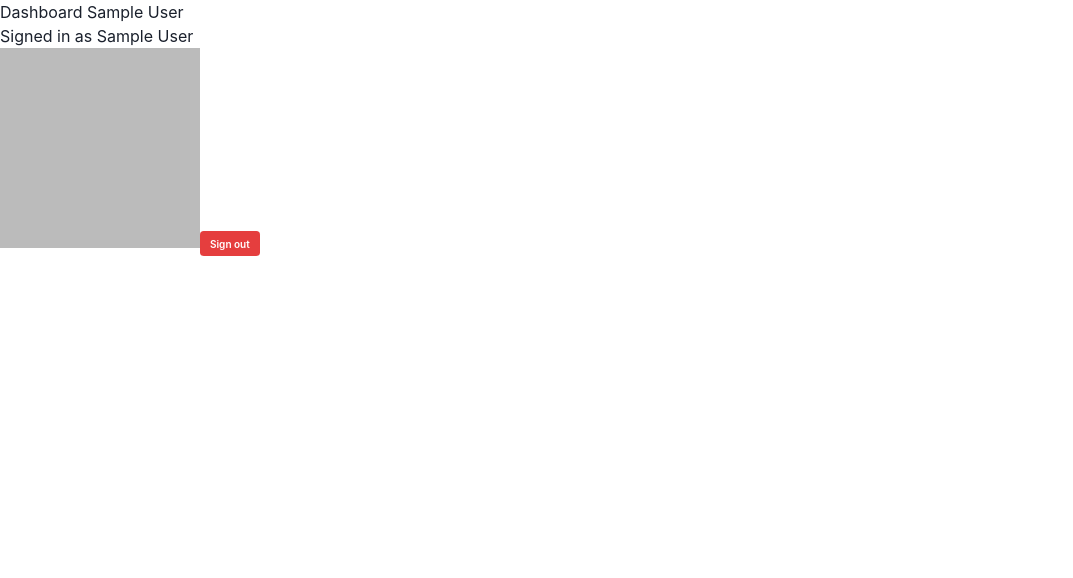
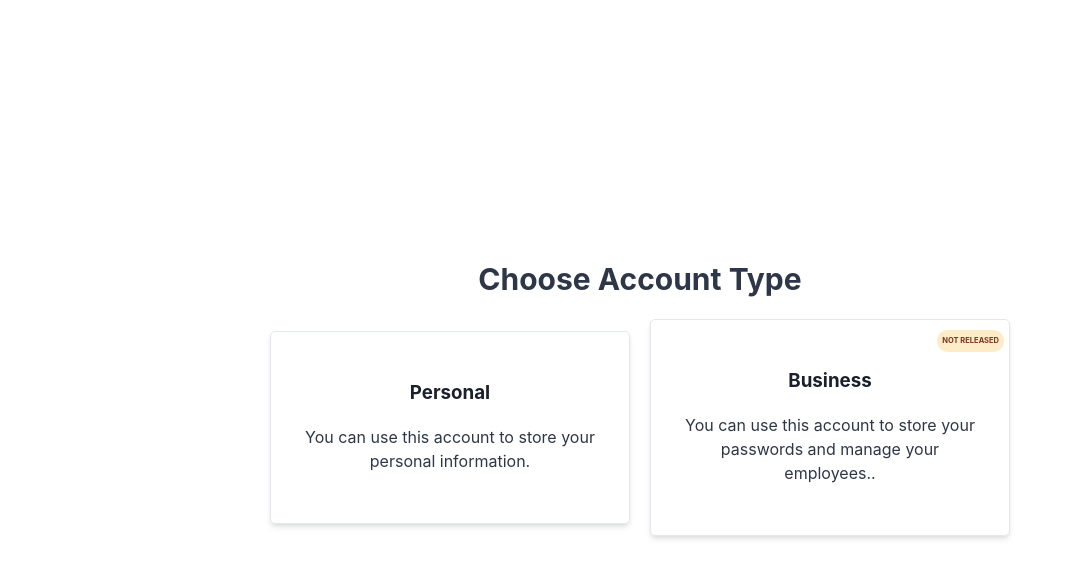
Before and after one commit to adarshaacharya/PassMan, a Next.js app: page /dashboard in a window 1280 px wide. Shown: the top 578 px of the page, without its empty margins (0-1073 px from the left). Built offline with nearby package versions, Linux system fonts and the light colour scheme; no server answers; sample sign-in values are in the browser's storage.

Commit message:
feat: add dashboard page to elect types of credentials

```diff
--- a/package.json
+++ b/package.json
@@ -29,7 +29,7 @@
     ]
   },
   "dependencies": {
-    "@chakra-ui/react": "2.0.2",
+    "@chakra-ui/react": "2.1.2",
     "@emotion/react": "^11",
     "@emotion/styled": "^11",
     "@next-auth/prisma-adapter": "1.0.3",
--- a/src/pages/dashboard/index.tsx
+++ b/src/pages/dashboard/index.tsx
@@ -1,21 +1,89 @@
-import { Button } from '@chakra-ui/react';
+import { Badge, Box, Heading, HStack, Stack, Text } from '@chakra-ui/react';
 import { GetServerSidePropsContext } from 'next';
-import { getSession, signOut, useSession } from 'next-auth/react';
-import Image from 'next/image';
+import { getSession } from 'next-auth/react';
+
+type Props = {
+  title: string;
+  description: string;
+  isSupported?: boolean;
+};
+
+function AccountSelectBox({
+  title,
+  description,
+  isSupported = true,
+  ...rest
+}: Props) {
+  return (
+    <Box
+      maxW="xl"
+      borderWidth="1px"
+      borderRadius="lg"
+      borderColor="gray.200"
+      px="12"
+      py="20"
+      shadow="md"
+      textAlign="center"
+      cursor="pointer"
+      position="relative"
+      _hover={{
+        borderColor: 'primary.300',
+        backgroundColor: 'primary.50',
+      }}
+      {...rest}
+    >
+      {!isSupported && (
+        <Badge
+          borderRadius="full"
+          colorScheme="orange"
+          p="2"
+          alignSelf="center"
+          position="absolute"
+          top="4"
+          right="2"
+        >
+          Not released
+        </Badge>
+      )}
+      <Heading fontSize="3xl" color="gray.800">
+        {title}
+      </Heading>
+      <Text mt={8} color="gray.700">
+        {description}
+      </Text>
+    </Box>
+  );
+}
 
 function Dashboard() {
-  const { data } = useSession();
-  const user = data?.user;
+  return (
+    //  From a usage standpoint, we don't recommend adding custom margins to the children of HStack, VStack or Stack.
+    // If you ever need to, then maybe you don't need to use them and reach for Flex or use the shouldWrapChildren prop.
+    <Stack
+      minH="100vh"
+      alignItems="center"
+      justifyContent="center"
+      shouldWrapChildren
+    >
+      <Box>
+        <Heading as="h1" size="2xl" color="gray.700">
+          Choose Account Type
+        </Heading>
+      </Box>
 
-  return (
-    <div>
-      <h1>Dashboard {user?.name}</h1>
-      Signed in as {user?.name} <br />
-      <Image src={String(user?.image)} alt="mine" width={200} height={200} />
-      <Button colorScheme="red" type="button" onClick={() => signOut()}>
-        Sign out
-      </Button>
-    </div>
+      <HStack spacing={8} mt={8}>
+        <AccountSelectBox
+          title="Personal"
+          description="You can use this account to store your personal information."
+        />
+        <AccountSelectBox
+          title="Business"
+          description=" You can use this account to store your passwords and manage your
+            employees.."
+          isSupported={false}
+        />
+      </HStack>
+    </Stack>
   );
 }
 
```
Also changed, not shown: 1 other file (tests, documents, lock files or other folders).
